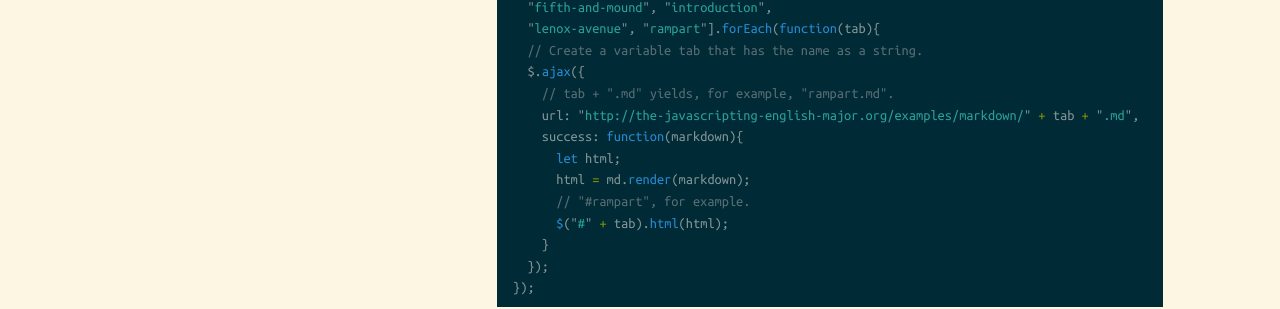
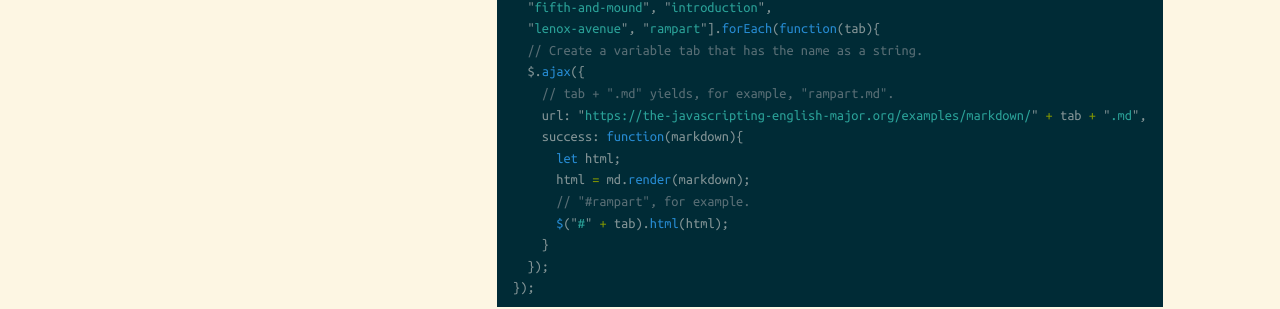
Before and after one commit to muziejus/javascripting-english-major, a Jekyll site: the page built from 13-bootstrap.md, in a window 1280 px wide and 900 px high, scrolled down 2670 px. Shown: the part 303-612 px from the top of the window. Built offline with Jekyll 4.4.1, drawn with Linux system fonts in a browser that asks for light colours; nearby versions of some CDN libraries.

Commit message:
Changed http to https in Chapter 13

```diff
--- a/13-bootstrap.md
+++ b/13-bootstrap.md
@@ -186,7 +186,7 @@
   // Create a variable tab that has the name as a string.
   $.ajax({
     // tab + ".md" yields, for example, "rampart.md".
-    url: "http://the-javascripting-english-major.org/examples/markdown/" + tab + ".md",
+    url: "https://the-javascripting-english-major.org/examples/markdown/" + tab + ".md",
     success: function(markdown){
       let html;
       html = md.render(markdown);
--- a/v1/13-bootstrap.html
+++ b/v1/13-bootstrap.html
@@ -285,7 +285,7 @@
   <span class="c1">// Create a variable tab that has the name as a string.</span>
   <span class="nx">$</span><span class="p">.</span><span class="nx">ajax</span><span class="p">({</span>
     <span class="c1">// tab + ".md" yields, for example, "rampart.md".</span>
-    <span class="na">url</span><span class="p">:</span> <span class="s2">"http://the-javascripting-english-major.org/v1/examples/markdown/"</span> <span class="o">+</span> <span class="nx">tab</span> <span class="o">+</span> <span class="s2">".md"</span><span class="p">,</span>
+    <span class="na">url</span><span class="p">:</span> <span class="s2">"https://the-javascripting-english-major.org/v1/examples/markdown/"</span> <span class="o">+</span> <span class="nx">tab</span> <span class="o">+</span> <span class="s2">".md"</span><span class="p">,</span>
     <span class="na">success</span><span class="p">:</span> <span class="kd">function</span><span class="p">(</span><span class="nx">markdown</span><span class="p">){</span>
       <span class="kd">let</span> <span class="nx">html</span><span class="p">;</span>
       <span class="nx">html</span> <span class="o">=</span> <span class="nx">md</span><span class="p">.</span><span class="nx">render</span><span class="p">(</span><span class="nx">markdown</span><span class="p">);</span>
```
